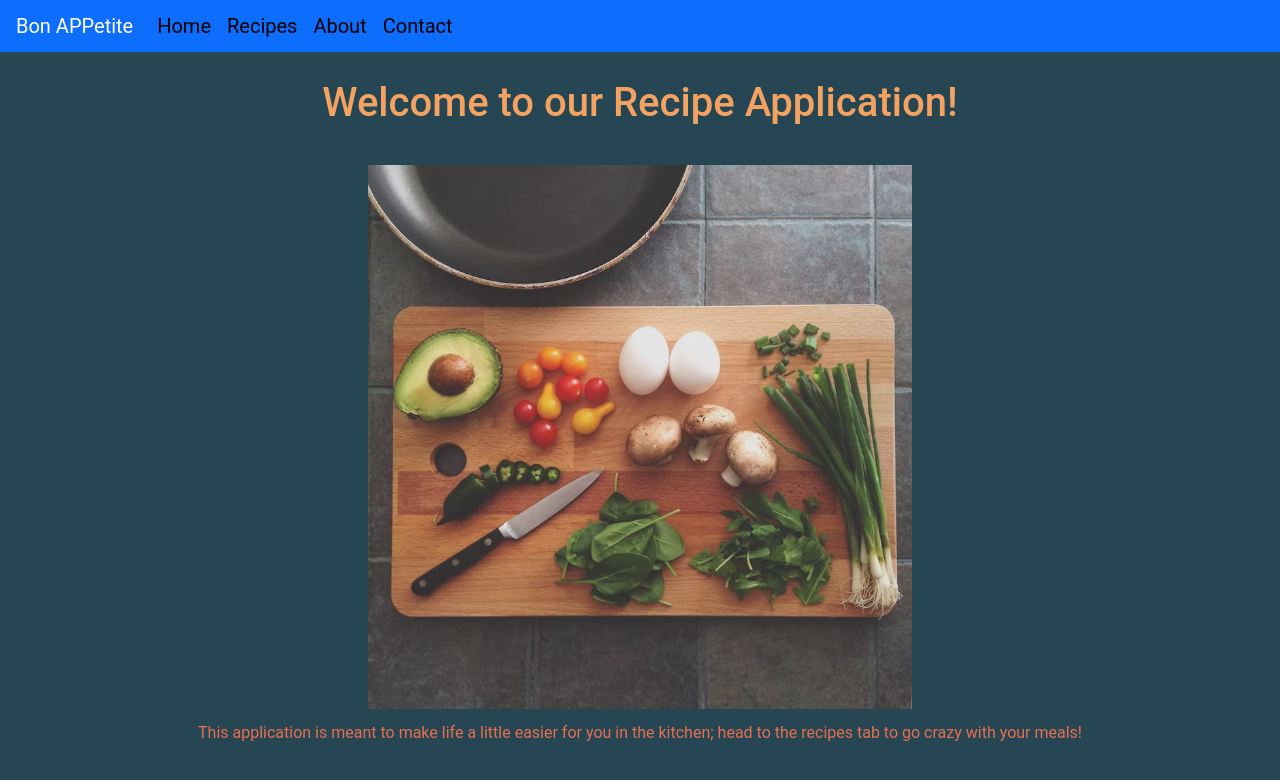
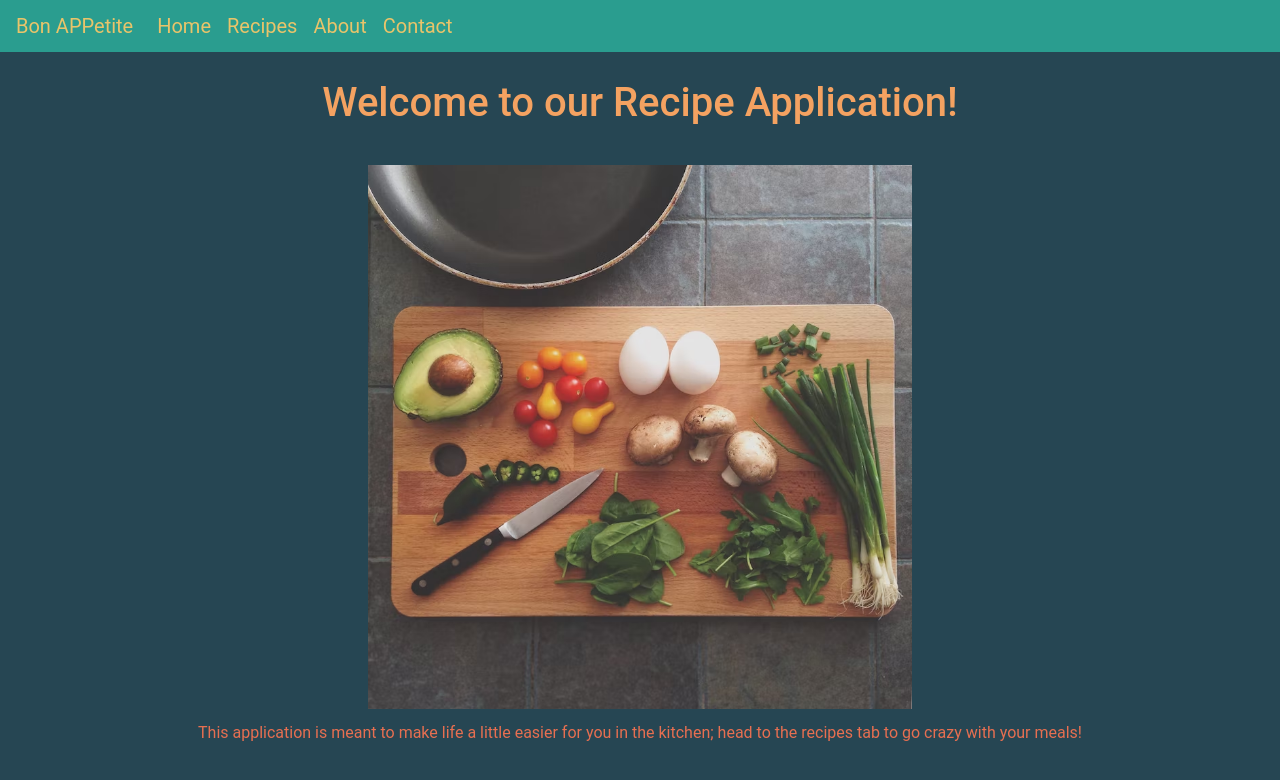
Before and after one commit to neel0patel/MERN-Stack-FrontEnd, a React (Create React App) app in the folder recipe-application/: page / in a window 1280 px wide. Shown: the top 780 px of the page. Built offline with nearby package versions, Linux system fonts and the light colour scheme.

Commit message:
readme and navbar changes

```diff
--- a/recipe-application/src/components/Navbar/navbar.css
+++ b/recipe-application/src/components/Navbar/navbar.css
@@ -14,11 +14,19 @@ nav {
   padding: 0;
 }
 nav .nav-item a {
-    color: rgb(0, 0, 0) !important;
+  color: var(--color-primary) !important;
 }
 nav .nav-item a:hover {
-    color: rgba(128, 51, 204, 0.333) !important;
+  color: var(--color-secondary) !important;
 }
 .nav-clear {
   height: 59px;
 }
+
+nav {
+  background-color: var(--color-bg-variant);
+}
+
+nav .navbar-brand {
+  color: var(--color-primary);
+}
--- a/recipe-application/src/components/Navbar/navbar.js
+++ b/recipe-application/src/components/Navbar/navbar.js
@@ -4,7 +4,7 @@ import "./navbar.css";
 const Navbar = () => {
   return (
     <div>
-      <nav className="navbar navbar-expand-lg navbar-dark bg-primary">
+      <nav className="navbar navbar-expand-lg navbar-dark ">
         <p
           className="logo"
           data-toggle="collapse"
```
Lines whose indentation alone changed are shown as unchanged.
